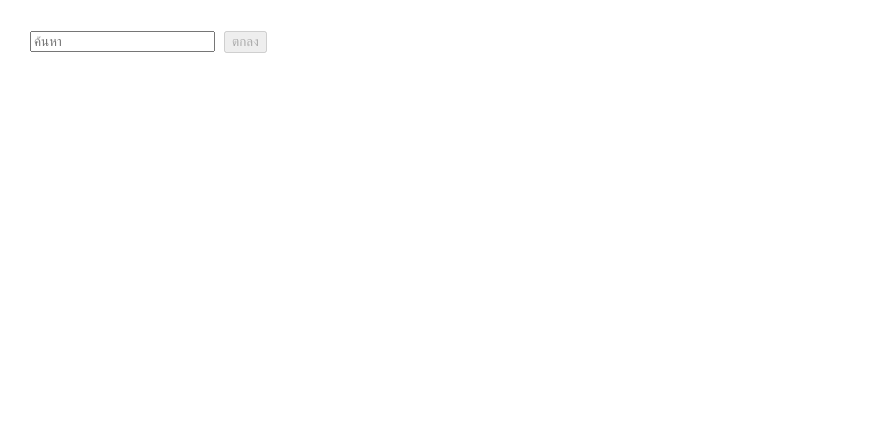
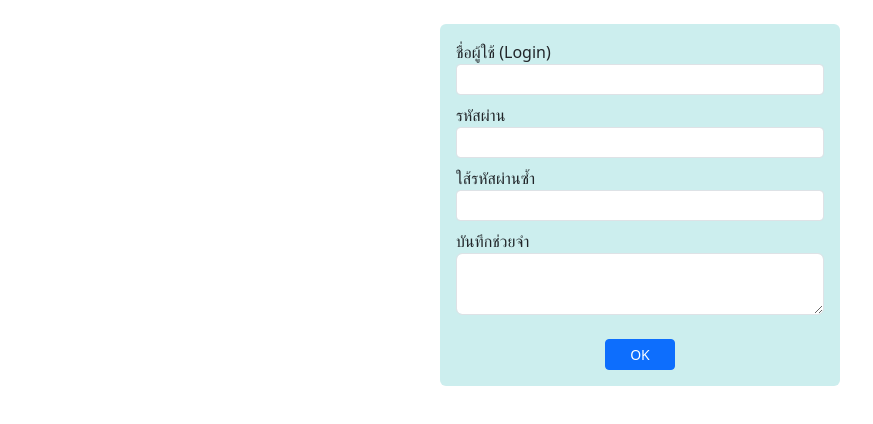
Before and after one commit to jetsada437/app1, a React (Create React App) app: page / in a window 1280 px wide. Shown: the top 424 px of the page, without its empty margins (0-873 px from the left). Built offline with nearby package versions, Linux system fonts and the light colour scheme.

Commit message:
create form-text.js
create form-text.js

```diff
--- a/package.json
+++ b/package.json
@@ -6,6 +6,7 @@
     "@testing-library/jest-dom": "^5.17.0",
     "@testing-library/react": "^13.4.0",
     "@testing-library/user-event": "^13.5.0",
+    "bootstrap": "^5.3.2",
     "react": "^18.2.0",
     "react-dom": "^18.2.0",
     "react-router-dom": "^6.22.0",
--- a/src/App.js
+++ b/src/App.js
@@ -1,7 +1,7 @@
 import React from 'react';
-import FormSearch from './form-search';
+import FormText from './form-text';
 
 function App() {
-  return <FormSearch/>
+  return <FormText/>
 }
 export default App
--- /dev/null
+++ b/src/form-text.js
@@ -0,0 +1,55 @@
+import React from "react";
+
+export default function FormText(){
+    const textPswd = React.useRef()
+    const textPswd2 = React.useRef()
+
+    const onBlurPassword = ()=> {
+        let pswd = textPswd.current.value
+        if(pswd !== '' && !pswd.match(/^[0-9a-zA-Z]+$/)){
+            textPswd.current.value = ''
+            alert('ต้องเป็น 0-9 หรือ a-z หรือ A-Z เท่านั้น')
+        }
+    }
+    const onBlurPassword2 = ()=> {
+        if(textPswd.current.value !== textPswd2.current.value){
+            textPswd2.current.value = ''
+            alert('รหัสผ่านทั้งสองช่องไม่ตรงกัน')
+        }
+    }
+    return (
+        <div className="mt-4 mx-auto p-3 rounded"
+            style={{width:'400px', background:'#cee'}}>
+        <form>
+            <div className="form-group mb-2">
+                <label htmlFor="login">ชื่อผู้ใช้ (Login)</label>
+                <input type="text" id="login" name="login" maxLength="20"
+                    className="form-control form-control-sm"/>
+            </div>
+            <div className="form-group mb-2">
+                <label htmlFor="pswd">รหัสผ่าน</label>
+                <input type="password" id="pswd" name="pswd" maxLength="10"
+                    className="form-control form-control-sm"
+                    ref={textPswd} onBlur={onBlurPassword}/>
+            </div>
+            <div className="form-group mb-2">
+                <label htmlFor="pswd2">ใส้รหัสผ่านซ้ำ</label>
+                <input type="password" id="pswd2"
+                    className="form-control form-control-sm"
+                    ref={textPswd2} onBlur={onBlurPassword2}/>
+            </div>
+            <div className="form-group mb-4">
+                <label htmlFor="memo">บันทึกช่วยจำ</label>
+                <textarea id="memo" name="memo" rows="2" maxLength="200"
+                    className="form-control">
+                </textarea>
+            </div>
+            <div className="text-center">
+                <button className="btn btn-sm px-4 btn-primary">
+                    OK
+                </button>
+            </div>
+        </form>
+        </div>
+    )
+}
--- a/src/index.js
+++ b/src/index.js
@@ -3,6 +3,10 @@
 import './index.css';
 import App from './App';
 import reportWebVitals from './reportWebVitals';
+
+
+import 'bootstrap/dist/css/bootstrap.min.css'
+import 'bootstrap/dist/js/bootstrap.bundle.min.js'
 
 const root = ReactDOM.createRoot(document.getElementById('root'));
 root.render(
```
Also changed, not shown: src/form-bootstrap.js (added, +34 -0 lines), 1 other file (tests, documents, lock files or other folders).
